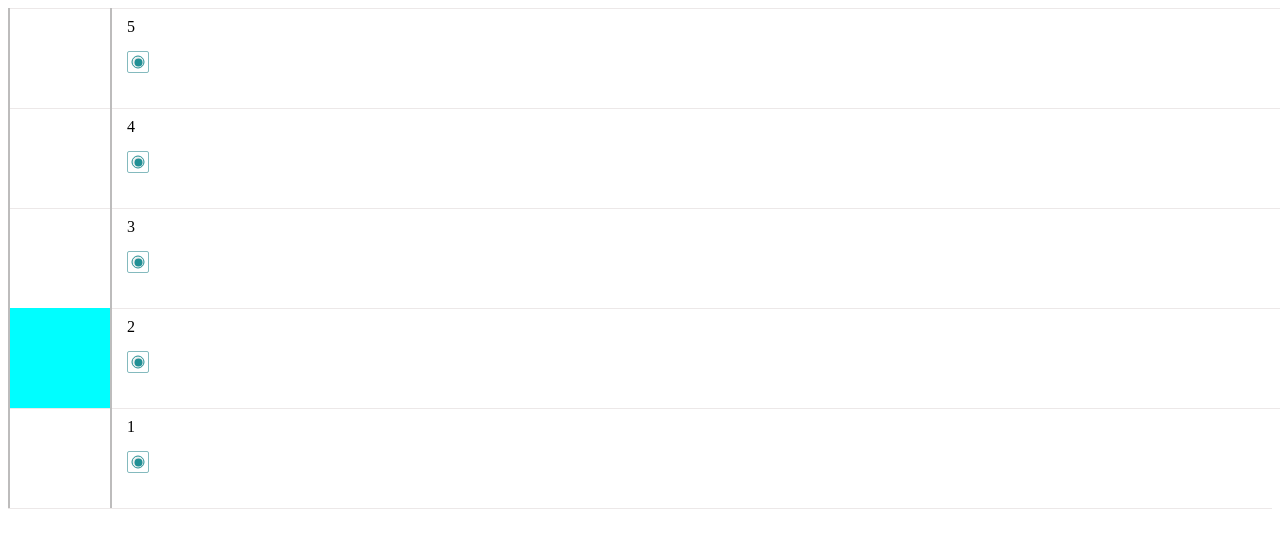
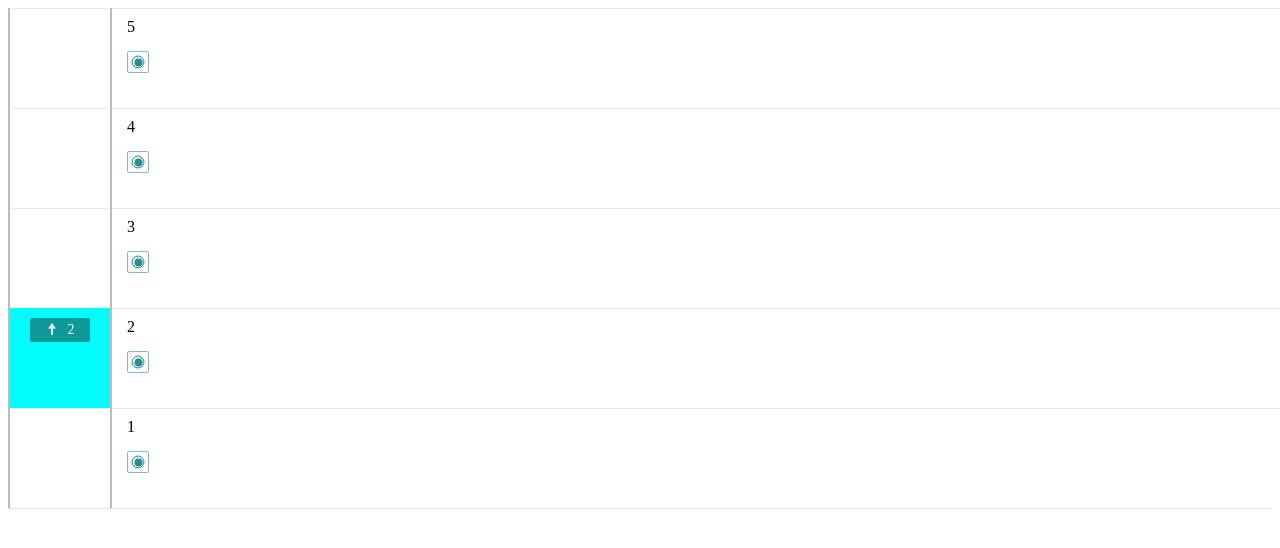
Before and after one commit to ozkhanm/trueconf-test-assignment, a Vue app: page / in a window 1280 px wide. Both pictures are taken after a click on the button 138 px from the left and 362 px from the top of the page. Shown: the top 548 px of the page. Built offline with nearby package versions, Linux system fonts and the light colour scheme.

Commit message:
added elevator display board

```diff
--- /dev/null
+++ b/src/components/ElevatorDisplayBoard.vue
@@ -0,0 +1,61 @@
+<template>
+  <div class="board">
+    <div class="board__indicator">
+      <img
+        v-if="moveDirection === 'UP'"
+        src="../assets/arrow-up.png"
+        width="12"
+        height="12"
+      />
+
+      <img
+        v-if="moveDirection === 'DOWN'"
+        src="../assets/arrow-down.png"
+        width="12"
+        height="12"
+      />
+    </div>
+    <span class="board__number">{{ floorNumber }}</span>
+  </div>
+</template>
+
+<script>
+export default {
+  name: "ElevatorDisplayBoard",
+  props: {
+    floorNumber: {
+      type: Number,
+      required: true
+    },
+    moveDirection: {
+      type: String,
+      required: true
+    }
+  }
+};
+</script>
+
+<style lang="scss">
+.board {
+  display: flex;
+  justify-content: center;
+  align-items: center;
+  width: 60px;
+  margin: 0 auto;
+  margin-top: 10px;
+  padding-top: 3px;
+  padding-bottom: 3px;
+
+  background-color: #0e9898;
+  border-radius: 2px;
+
+  &__indicator {
+    margin-right: 10px;
+  }
+
+  &__number {
+    color: #fff;
+    font-size: 14px;
+  }
+}
+</style>
--- a/src/components/ElevatorShaftComponent.vue
+++ b/src/components/ElevatorShaftComponent.vue
@@ -5,17 +5,28 @@
       :key="floorNumber"
       class="elevator-floor"
       :class="getActiveFloorClass(floorNumber)"
-    />
+    >
+      <ElevatorDisplayBoard
+        v-if="isActiveElevator(floorNumber)"
+        :floorNumber="floorNumber"
+        :moveDirection="moveDirection"
+      />
+    </div>
   </div>
 </template>
 
 <script>
 import { mapState, mapActions } from "vuex";
 
+import ElevatorDisplayBoard from "@/components/ElevatorDisplayBoard.vue";
+
 import data from "@/config.json";
 
 export default {
   name: "ElevatorShaftComponent",
+  components: {
+    ElevatorDisplayBoard
+  },
   props: {
     id: {
       type: Number,
@@ -43,13 +54,20 @@ export default {
     };
   },
   computed: {
-    ...mapState(["elevatorsData"])
+    ...mapState(["elevatorsData"]),
+
+    moveDirection() {
+      return this.targetFloor - this.currentFloor >= 0 ? "UP" : "DOWN";
+    }
   },
   methods: {
     ...mapActions(["processFloor"]),
 
     getActiveFloorClass(floorNumber) {
       return floorNumber === this.currentFloor ? "elevator-floor--active" : null;
+    },
+    isActiveElevator(floorNumber) {
+      return this.isBusy && floorNumber === this.currentFloor ? true : false;
     }
   },
   watch: {
```
Also changed, not shown: src/assets/arrow-down.png (added), src/assets/arrow-up.png (added).
